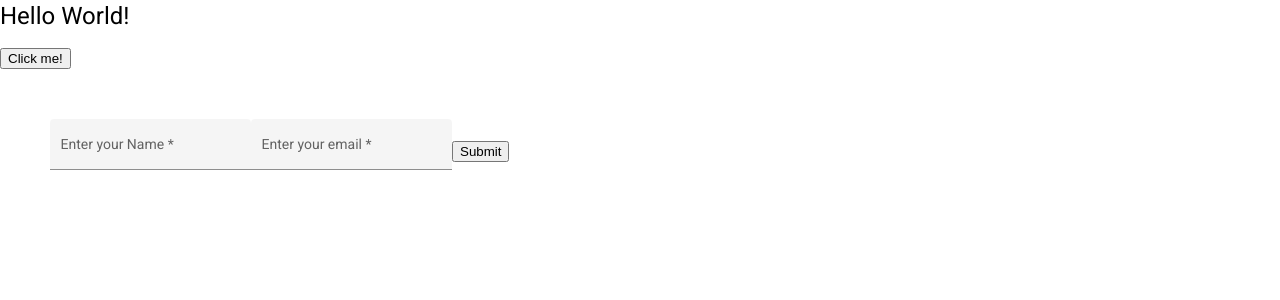
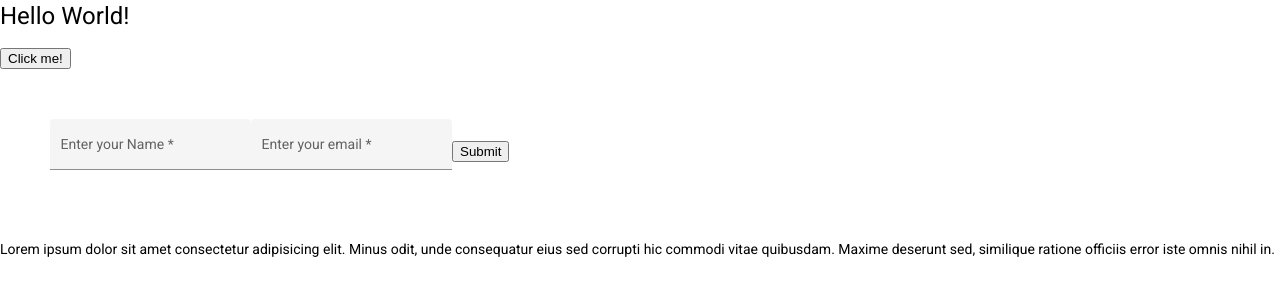
Before and after one commit to Wevertondiogo/Hello-sample, an Angular app: page / in a window 1280 px wide. Shown: the top 300 px of the page. Built offline with nearby package versions, Linux system fonts and the light colour scheme.

Commit message:
feat: add text component

```diff
--- a/src/app/lazy-form/lazy-form.component.html
+++ b/src/app/lazy-form/lazy-form.component.html
@@ -22,3 +22,5 @@ style="margin:50px;"
 </mat-form-field>
 <button type="submit" mat-raised-button color="accent">Submit</button>
 </form>
+
+<app-text></app-text>
--- a/src/app/lazy-form/lazy-form.module.ts
+++ b/src/app/lazy-form/lazy-form.module.ts
@@ -1,3 +1,4 @@
+import { TextModule } from './../text/text.module';
 import { LazyFormComponent } from './lazy-form.component';
 import { NgModule } from '@angular/core';
 import { CommonModule } from '@angular/common';
@@ -12,6 +13,7 @@ import { MatFormFieldModule } from "@angular/material/form-field";
     ReactiveFormsModule,
     MatFormFieldModule,
     MatInputModule,
+    TextModule
   ]
 })
 export class LazyFormModule {
--- a/src/app/standalone/lazy-form/lazy-form.component.html
+++ b/src/app/standalone/lazy-form/lazy-form.component.html
@@ -22,3 +22,5 @@ style="margin:50px;"
 </mat-form-field>
 <button type="submit" mat-raised-button color="accent">Submit</button>
 </form>
+
+<app-text></app-text>
--- a/src/app/standalone/lazy-form/lazy-form.component.ts
+++ b/src/app/standalone/lazy-form/lazy-form.component.ts
@@ -1,3 +1,4 @@
+import { TextModule } from './../../text/text.module';
 import { Component, EventEmitter, Input, OnInit, Output } from '@angular/core';
 import { CommonModule } from '@angular/common';
 import { ReactiveFormsModule, UntypedFormControl, UntypedFormGroup, Validators } from '@angular/forms';
@@ -13,6 +14,7 @@ import { BackendService } from './../../backend.service';
     ReactiveFormsModule,
     MatFormFieldModule,
     MatInputModule,
+    TextModule
   ],
   templateUrl: './lazy-form.component.html',
   styleUrls: ['./lazy-form.component.css']
--- /dev/null
+++ b/src/app/text/text.component.html
@@ -0,0 +1,2 @@
+<p>Lorem ipsum dolor sit amet consectetur adipisicing elit. Minus odit, unde consequatur eius sed corrupti hic commodi vitae quibusdam. Maxime deserunt sed, similique ratione officiis error iste omnis nihil in.
+</p>
--- /dev/null
+++ b/src/app/text/text.component.ts
@@ -0,0 +1,15 @@
+import { Component, OnInit } from '@angular/core';
+
+@Component({
+  selector: 'app-text',
+  templateUrl: './text.component.html',
+  styleUrls: ['./text.component.css']
+})
+export class TextComponent implements OnInit {
+
+  constructor() { }
+
+  ngOnInit(): void {
+  }
+
+}
```
Also changed, not shown: src/app/text/text.module.ts (added, +14 -0 lines), src/app/text/text.component.css (added).
